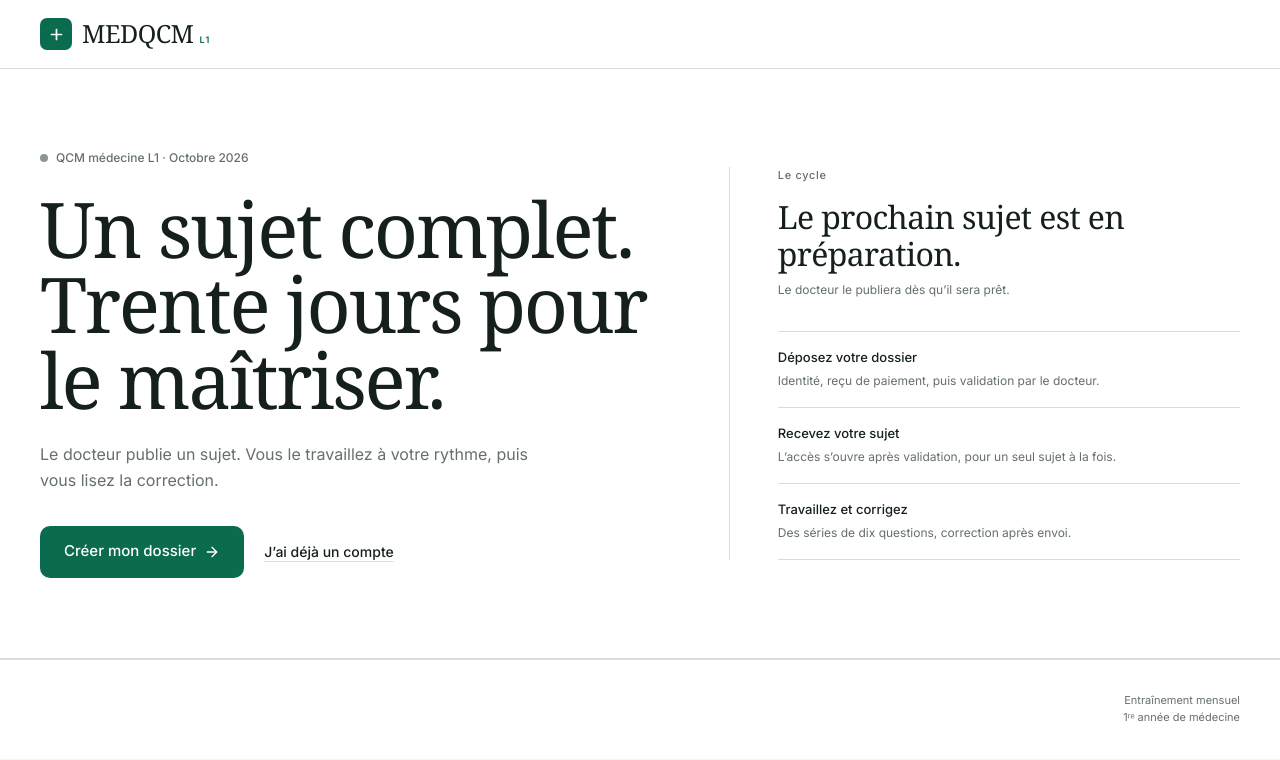
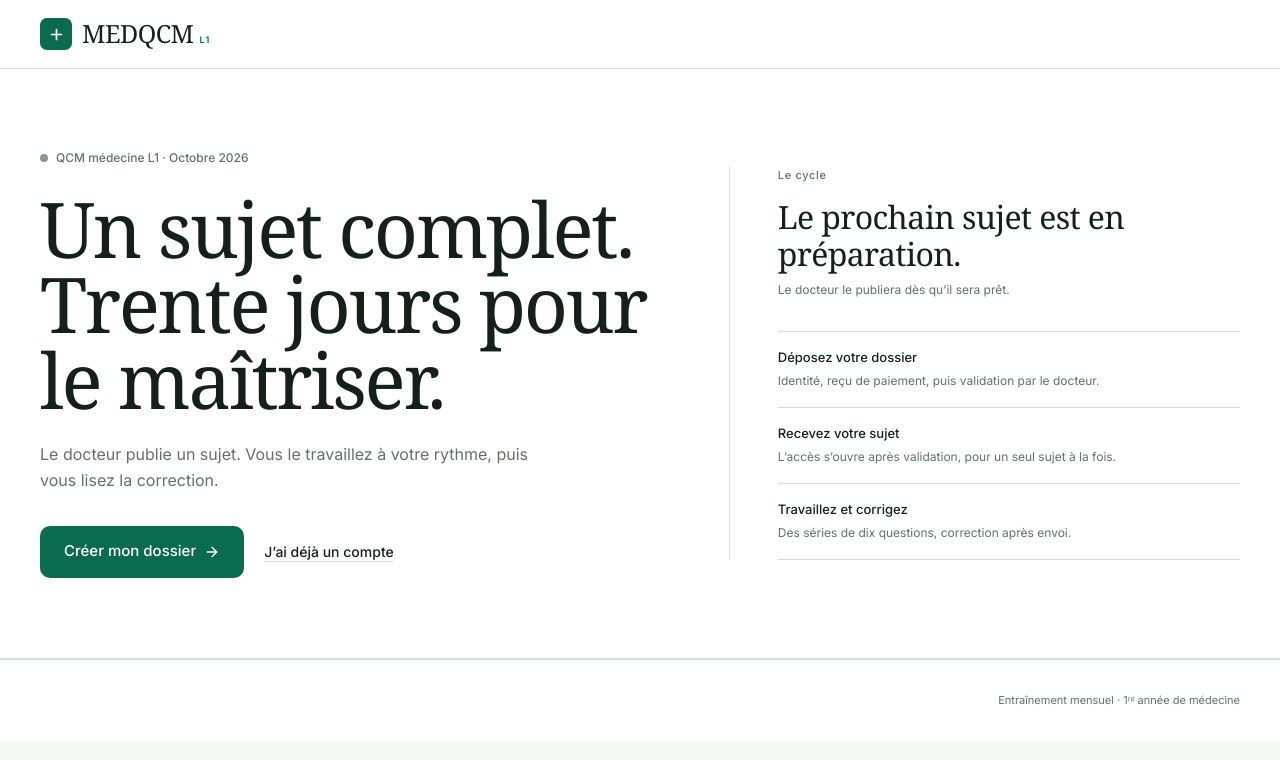
Before and after one commit to fanasinahenintsoa73-design/PROJET_QCM, a React (Vite) app: page / in a window 1280 px wide. Shown: the top 760 px of the page. Built offline with nearby package versions, Linux system fonts and the light colour scheme; no server answers; a web font is replaced by a local one.

Commit message:
style(footer): garder la signature sur une ligne

```diff
--- a/src/components/Footer.tsx
+++ b/src/components/Footer.tsx
@@ -2,10 +2,8 @@ export function Footer() {
   return (
     <footer className="border-t border-line bg-surface">
       <div className="mx-auto flex max-w-content items-center justify-center px-5 py-8 sm:justify-end lg:px-10">
-        <p className="text-center text-[11px] leading-relaxed text-mute sm:text-right">
-          Entraînement mensuel
-          <br />
-          1ʳᵉ année de médecine
+        <p className="whitespace-nowrap text-center text-[11px] leading-relaxed text-mute sm:text-right">
+          Entraînement mensuel · 1ʳᵉ année de médecine
         </p>
       </div>
     </footer>
```
